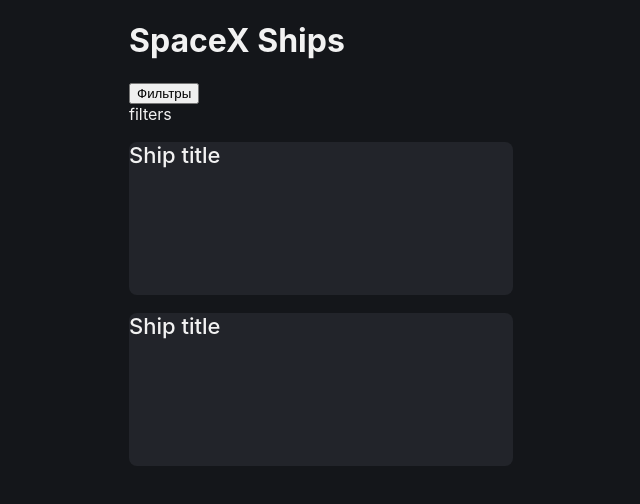
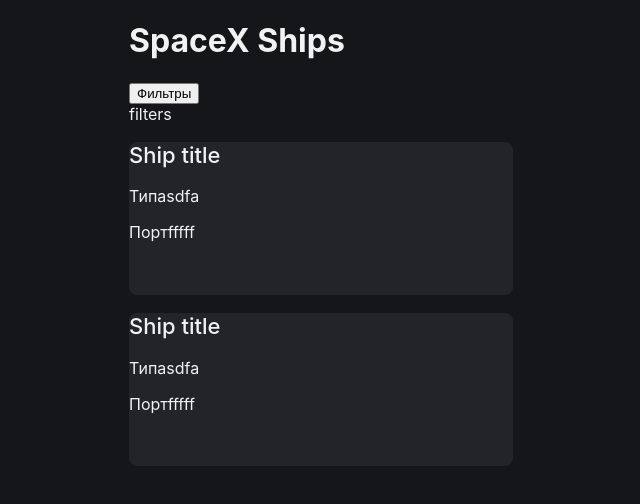
Before and after one commit to Andrew-Sparrow/graffinteractive-test, a React (Create React App) app: page / in a window 1280 px wide. Shown: the top 504 px of the page, without its empty margins (311-951 px from the left). Built offline with nearby package versions, Linux system fonts and the light colour scheme.

Commit message:
adds type and  port to ship card

```diff
--- a/src/components/ship/ship.js
+++ b/src/components/ship/ship.js
@@ -5,6 +5,8 @@
   return (
     <div className='ship'>
       <h2 className='ship__title'> Ship title</h2>
+      <p className='ship__info'><span className='ship__detail'>Тип</span>asdfa </p>
+      <p className='ship__info'><span className='ship__detail'>Порт</span>fffff</p>
     </div>
   )
 }
```
